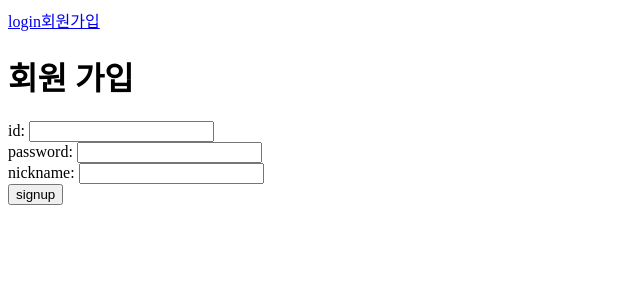
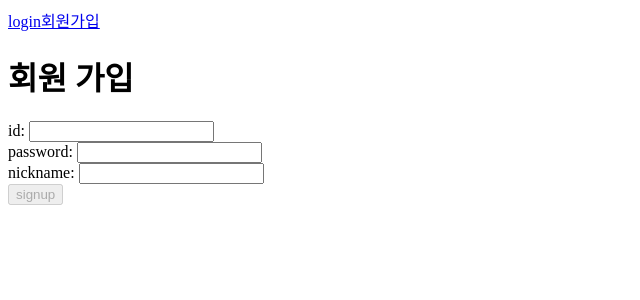
Before and after one commit to j2d1005/study_vue, a Vue app in the folder age-of-vue-04/vue-til/: page /signup in a window 1280 px wide. Shown: the top 300 px of the page, without its empty margins (0-640 px from the left). Built offline with nearby package versions, Linux system fonts and the light colour scheme.

Commit message:
til - input validation check

```diff
--- a/age-of-vue-04/vue-til/src/components/LoginForm.vue
+++ b/age-of-vue-04/vue-til/src/components/LoginForm.vue
@@ -8,13 +8,16 @@
 			<label for="password">password: </label>
 			<input id="password" type="password" v-model="password" />
 		</div>
-		<button type="submit">login</button>
+		<button type="submit" :disabled="!isUsernameVaild || !password">
+			login
+		</button>
 		<p>{{ logMessage }}</p>
 	</form>
 </template>
 
 <script>
 import { loginUser } from '../api';
+import { validateEmail } from '../utils/validation';
 
 export default {
 	data() {
@@ -25,6 +28,11 @@
 			// log message
 			logMessage: '',
 		};
+	},
+	computed: {
+		isUsernameVaild() {
+			return validateEmail(this.username);
+		},
 	},
 	methods: {
 		async submitForm() {
--- a/age-of-vue-04/vue-til/src/components/SiginupForm.vue
+++ b/age-of-vue-04/vue-til/src/components/SiginupForm.vue
@@ -12,13 +12,19 @@
 			<label for="nickname">nickname: </label>
 			<input id="nickname" type="text" v-model="nickname" />
 		</div>
-		<button type="submit">signup</button>
+		<button
+			type="submit"
+			:disabled="!isUsernameVaild || !password || !nickname"
+		>
+			signup
+		</button>
 		<p>{{ logMessage }}</p>
 	</form>
 </template>
 
 <script>
 import { registerUser } from '../api';
+import { validateEmail } from '../utils/validation';
 export default {
 	data() {
 		return {
@@ -29,6 +35,11 @@
 			// log
 			logMessage: '',
 		};
+	},
+	computed: {
+		isUsernameVaild() {
+			return validateEmail(this.username);
+		},
 	},
 	methods: {
 		async submitForm() {
--- /dev/null
+++ b/age-of-vue-04/vue-til/src/utils/validation.js
@@ -0,0 +1,6 @@
+function validateEmail(email) {
+	const re = /^(([^<>()\[\]\\.,;:\s@"]+(\.[^<>()\[\]\\.,;:\s@"]+)*)|(".+"))@((\[[0-9]{1,3}\.[0-9]{1,3}\.[0-9]{1,3}\.[0-9]{1,3}\])|(([a-zA-Z\-0-9]+\.)+[a-zA-Z]{2,}))$/;
+	return re.test(String(email).toLowerCase());
+}
+
+export { validateEmail };
```
